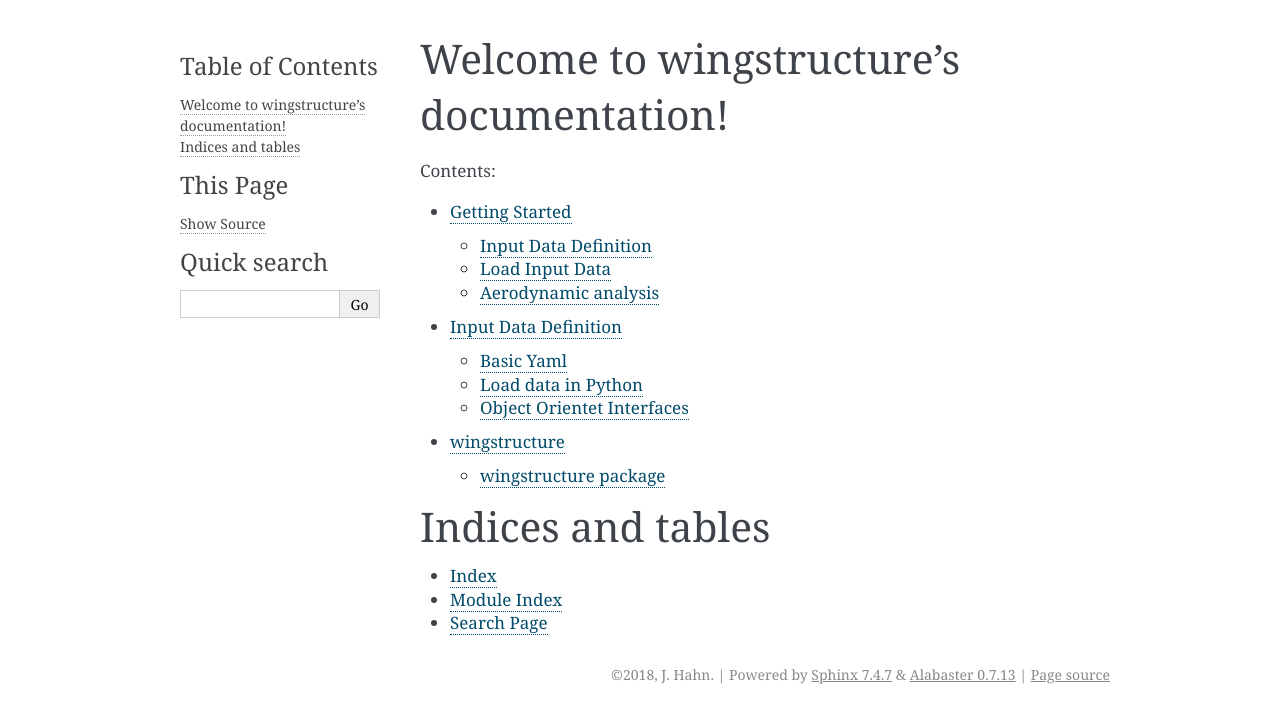
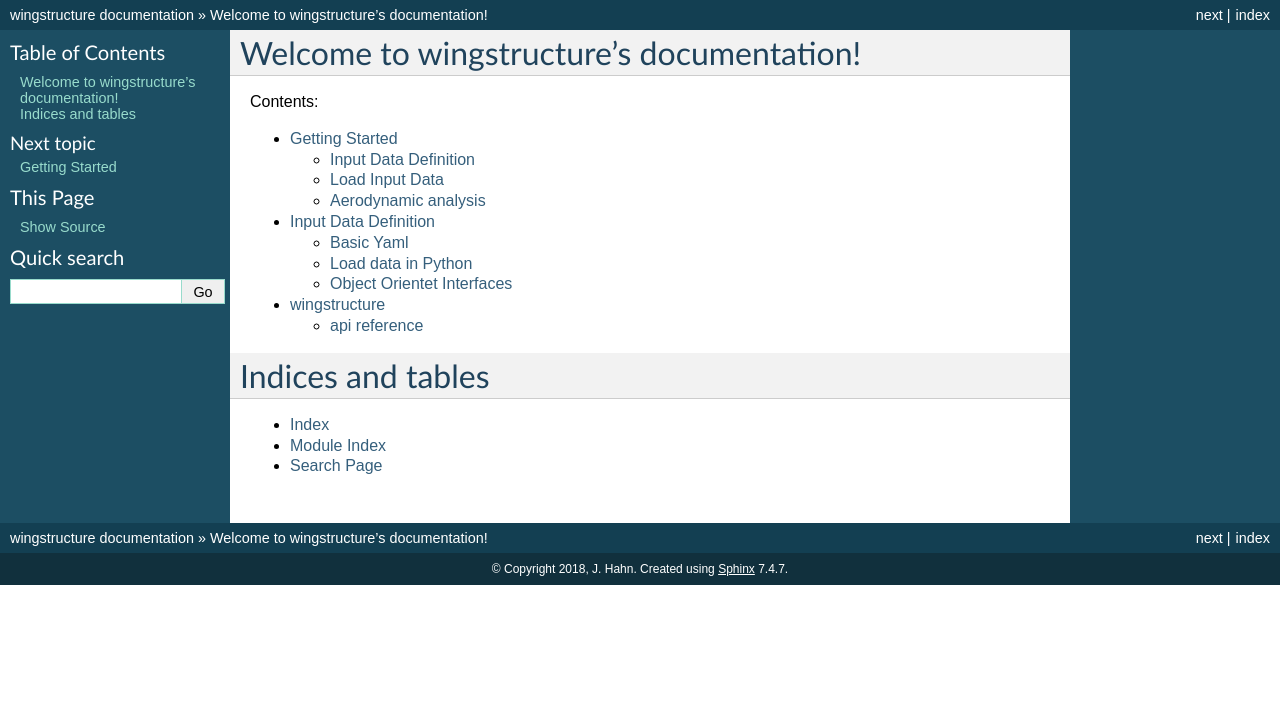
Before and after one commit to akafliegdarmstadt/wingstructure, a Sphinx documentation site: the page built from docs/index.rst, in a window 1280 px wide. Shown: the top 723 px of the page. Built offline with Sphinx 7.4.7, drawn with Linux system fonts in a browser that asks for light colours.

```diff
--- a/docs/conf.py
+++ b/docs/conf.py
@@ -79,7 +79,7 @@ pygments_style = 'sphinx'
 # The theme to use for HTML and HTML Help pages.  See the documentation for
 # a list of builtin themes.
 #
-html_theme = 'alabaster'
+html_theme = 'classic'
 
 # Theme options are theme-specific and customize the look and feel of a theme
 # further.  For a list of options available for each theme, see the
--- a/docs/index.rst
+++ b/docs/index.rst
@@ -13,7 +13,7 @@ Welcome to wingstructure's documentation!
    usage/quickstart
    usage/inputdata
 
-   reference/modules
+   _modules/modules
 
 Indices and tables
 ==================
```
Also changed, not shown: docs/_modules/wingstructure.rst (renamed from docs/reference/wingstructure.rst, +2 -19 lines), docs/_modules/modules.rst (renamed from docs/reference/modules.rst), docs/_modules/wingstructure.data.rst (renamed from docs/reference/wingstructure.data.rst), 1 other file.
